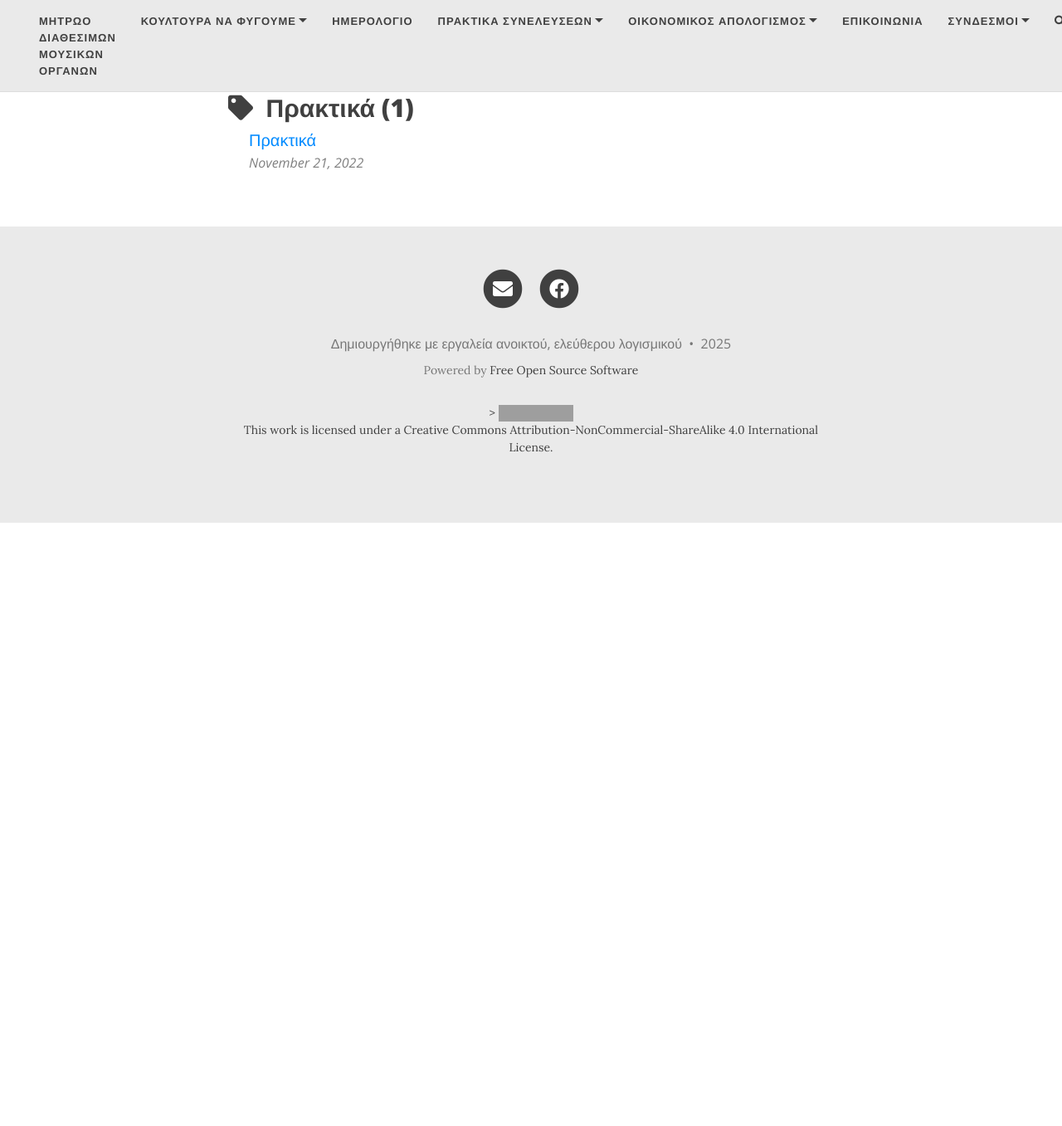
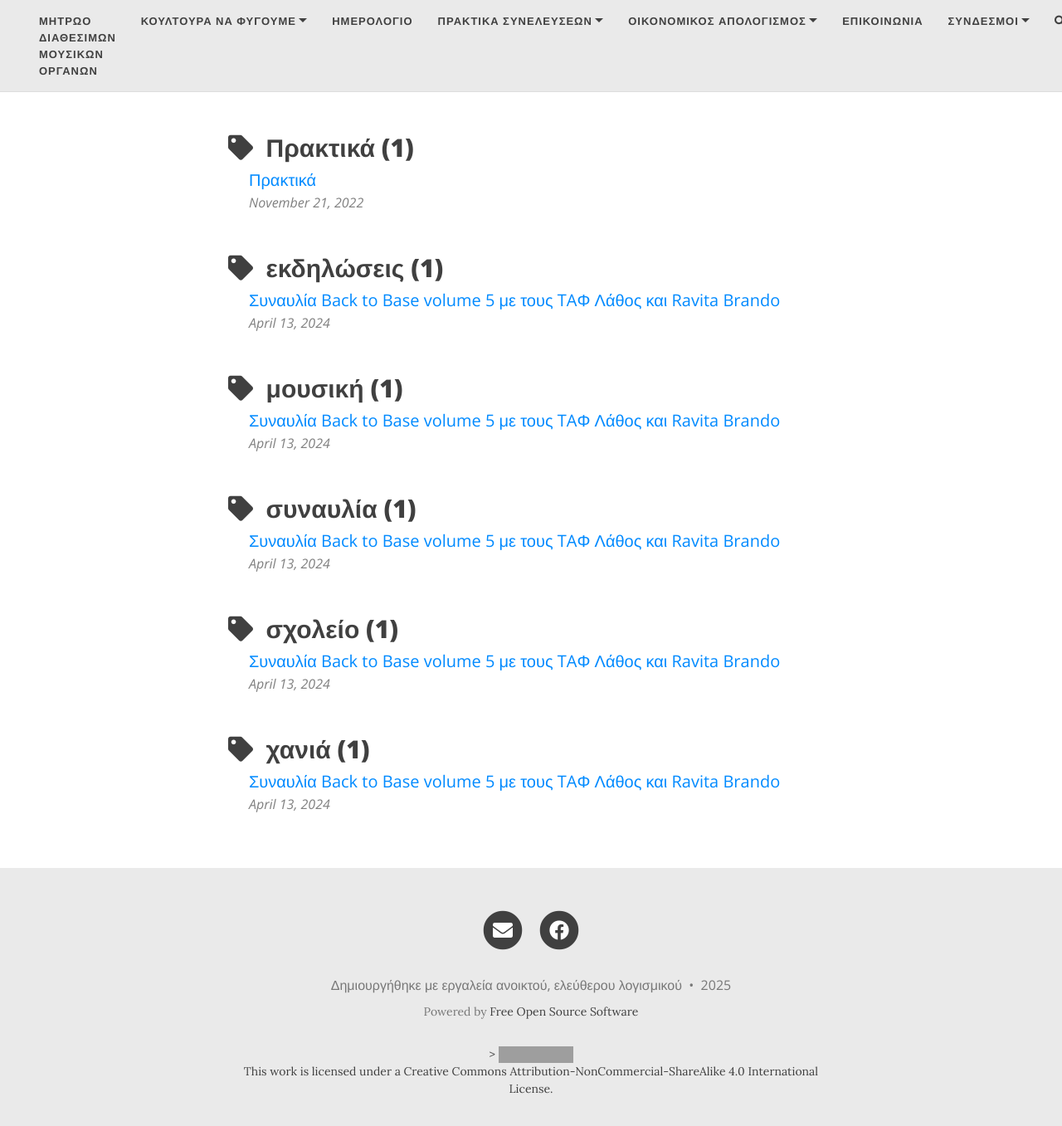
Before and after one commit to sgmsc/site, a Jekyll site: the page built from tags.html, in a window 1280 px wide and 1400 px high, scrolled down 1838 px. Shown: the top 1357 px of the window at 83% size. Built offline with Jekyll 4.4.1, drawn with Linux system fonts in a browser that asks for light colours; nearby versions of some CDN libraries; comment, search, counter and statistics services are not loaded; before the commit the page ends 2468 px from its top, so only the background shows below that; some of the changed text lies outside the part shown; grey boxes are pictures that could not be loaded.

Commit message:
Συναυλία "Back to Base volume 5" με τους TAΦ Λαθος και Ravita Brando απο το Μουσικο Σχολείο Χανίων

```diff
--- /dev/null
+++ b/_posts/2025-07-12-Back-to-Base-volume-5.md
@@ -0,0 +1,49 @@
+---
+layout: post
+title: "Συναυλία Back to Base volume 5 με τους TAΦ Λάθος και Ravita Brando"
+subtitle: "Συναυλία από το Μουσικό Σχολείο Χανίων"
+cover-img: "/assets/img/back-to-base-5.jpg" # Βάλε το πραγματικό path αν έχεις αφίσα/εικόνα!
+date: 2024-04-13
+tags: [συναυλία, μουσική, εκδηλώσεις, σχολείο, χανιά]
+---
+
+🎤 **Back to Base volume 5**
+Συναυλία με τους **TAΦ Λάθος** και **Ravita Brando**
+Μουσικό Σχολείο Χανίων
+
+---
+
+**Ημερομηνία:** 13 Απριλίου 2024
+**Τοποθεσία:** Αίθουσα Εκδηλώσεων Μουσικού Σχολείου Χανίων
+**Ώρα:** 20:00
+
+---
+
+## Πληροφορίες Εκδήλωσης
+
+Το Μουσικό Σχολείο Χανίων παρουσιάζει το πέμπτο volume του φεστιβάλ Back to Base, φιλοξενώντας επί σκηνής τους ταλαντούχους **TAΦ Λάθος** και **Ravita Brando**.
+Η εκδήλωση είναι ανοιχτή για το κοινό και προσφέρει μία μοναδική μουσική εμπειρία για όλους τους φίλους της ελληνικής hip-hop και rap σκηνής!
+
+---
+
+### 📸 Φωτογραφίες / Αφίσα
+
+![Back to Base Volume 5](https://sgmsc.github.io/assets/img/8cf3cf9b-1f0d-46de-8756-ce5e77583585.jpeg)
+*Εάν έχεις φωτογραφίες ή αφίσα, μπορείς να βάλεις εδώ το path της εικόνας.*
+
+---
+
+### 💬 Περισσότερα
+
+Οι μαθητές του Μουσικού Σχολείου Χανίων συμμετέχουν ενεργά στη διοργάνωση της συναυλίας, αποδεικνύοντας τη δυναμική της νεανικής μουσικής δημιουργίας.
+Οι **TAΦ Λάθος** και **Ravita Brando** θα παρουσιάσουν αγαπημένα κομμάτια αλλά και νέο υλικό σε ένα live που υπόσχεται δυνατές στιγμές!
+
+---
+
+**Είσοδος ελεύθερη.**
+**Σας περιμένουμε όλους!**
+
+---
+
+**Tags:**
+[συναυλία](/tags#συναυλία), [μουσική](/tags#μουσική), [εκδηλώσεις](/tags#εκδηλώσεις), [σχολείο](/tags#σχολείο), [χανιά](/tags#χανιά)
```
Also changed, not shown: _posts/2022-12-01-Συναυλία-Μουσικού-Σχολείου.md (line endings or trailing spaces).
